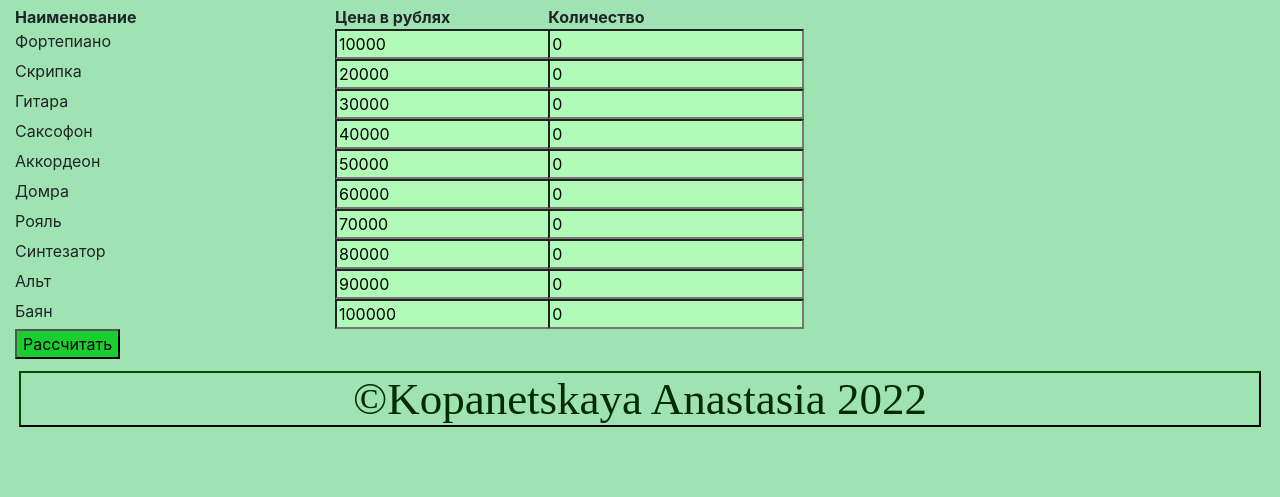
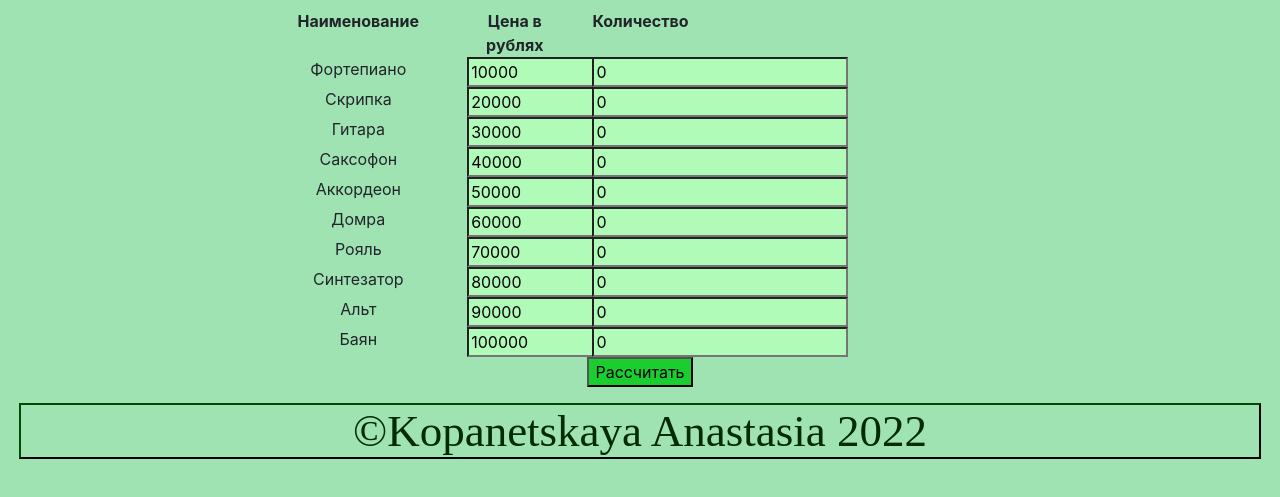
Before and after one commit to KopanetskayaAnastasia/kopanetskaya5.github.io, a plain HTML site: page index.html in a window 1280 px wide. Shown: the part 125-622 px from the top of the page. Drawn offline with nearby package versions, Linux system fonts and the light colour scheme.

Commit message:
Update index.html

```diff
--- a/index.html
+++ b/index.html
@@ -19,7 +19,7 @@
         </header>
         <div class="container-fluid">
             <h2>Корзина:</h2>
-            <form name="calculator" onsubmit="return false;">
+            <form class="col-sm-12 col-md-7 text-center p-1 order-md-4 mx-auto" name="calculator" onsubmit="return false;">
                 <div class="row">
                     <div class="col-5 col-lg-3">
                         <b>Наименование</b>
```
